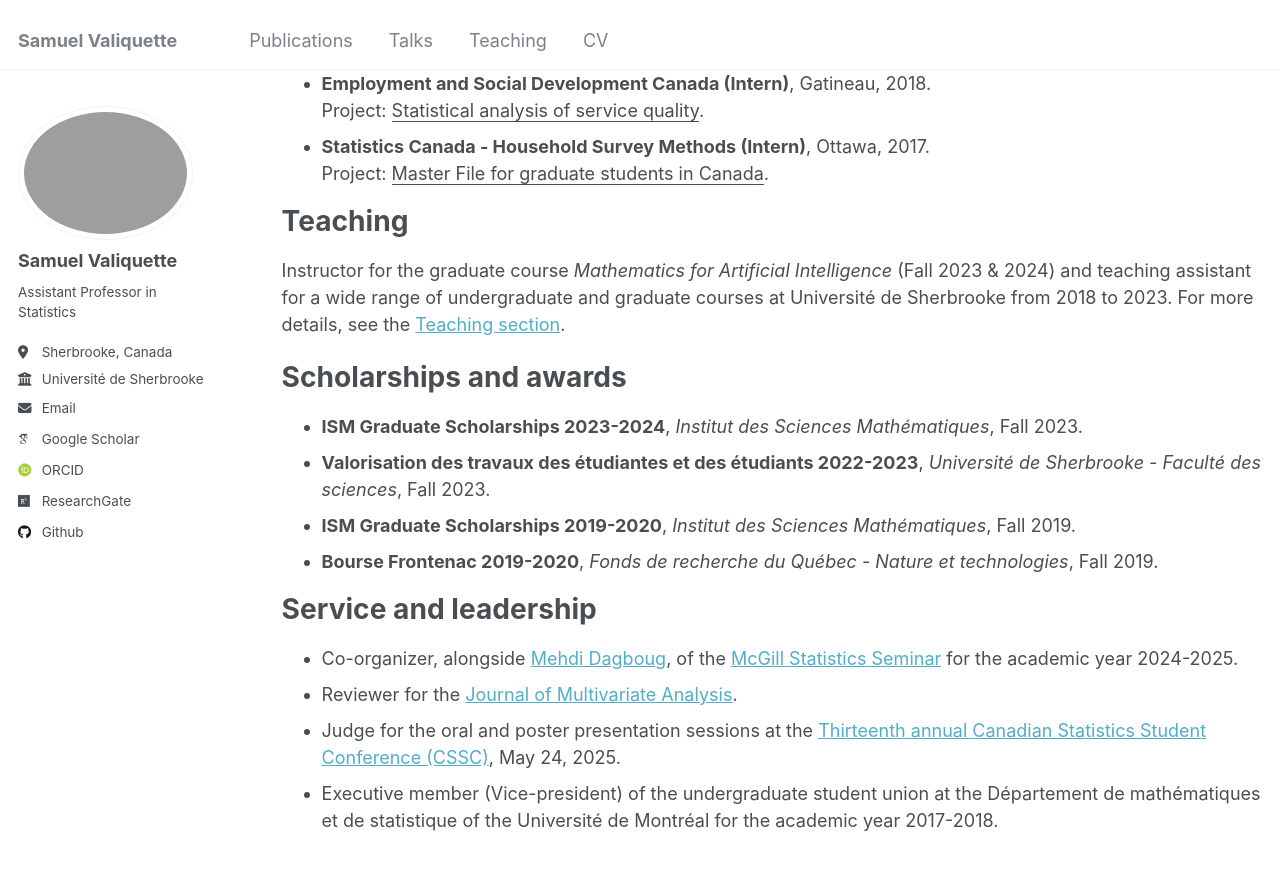
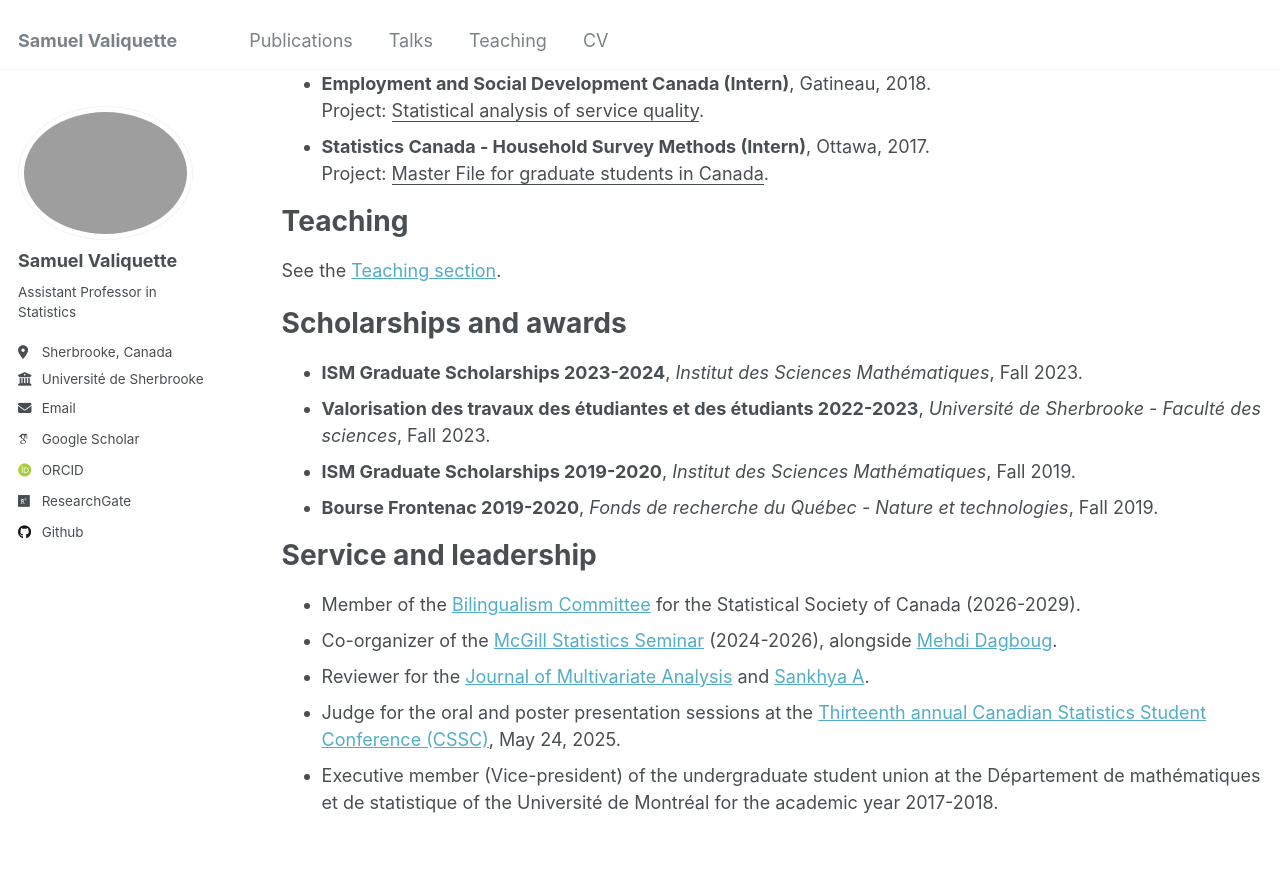
Before and after one commit to s-valiquette/s-valiquette.github.io, a Jekyll site: the page built from _pages/cv.md, in a window 1280 px wide and 900 px high, scrolled down 470 px. Shown: the top 870 px of the window. Built offline with Jekyll 4.4.1, drawn with Linux system fonts in a browser that asks for light colours; some web fonts are replaced.

Commit message:
Update cv.md

```diff
--- a/_pages/cv.md
+++ b/_pages/cv.md
@@ -31,7 +31,7 @@ Project: <ins>Master File for graduate students in Canada</ins>.
 
 Teaching
 ======
-Instructor for the graduate course <em>Mathematics for Artificial Intelligence</em> (Fall 2023 & 2024) and teaching assistant for a wide range of undergraduate and graduate courses at Université de Sherbrooke from 2018 to 2023. For more details, see the [Teaching section](https://s-valiquette.github.io//teaching/).
+See the [Teaching section](https://s-valiquette.github.io//teaching/).
 
 Scholarships and awards
 ======
@@ -43,7 +43,8 @@ Scholarships and awards
 
 Service and leadership
 ======
-* Co-organizer, alongside [Mehdi Dagboug](https://mehdidagdoug.github.io/), of the [McGill Statistics Seminar](https://mcgillstat.github.io/) for the academic year 2024-2025.
-* Reviewer for the [Journal of Multivariate Analysis](https://www.sciencedirect.com/journal/journal-of-multivariate-analysis).
+* Member of the [Bilingualism Committee](https://ssc.ca/en/committees/bilingualism-committee) for the Statistical Society of Canada (2026-2029).
+* Co-organizer of the [McGill Statistics Seminar](https://mcgillstat.github.io/) (2024-2026), alongside [Mehdi Dagboug](https://mehdidagdoug.github.io/).
+* Reviewer for the [Journal of Multivariate Analysis](https://www.sciencedirect.com/journal/journal-of-multivariate-analysis) and [Sankhya A](https://link.springer.com/journal/13171).
 * Judge for the oral and poster presentation sessions at the [Thirteenth annual Canadian Statistics Student Conference (CSSC)](https://ssc.ca/en/meetings/thirteenth-annual-canadian-statistics-student-conference), May 24, 2025.
 * Executive member (Vice-president) of the undergraduate student union at the Département de mathématiques et de statistique of the Université de Montréal for the academic year 2017-2018.
```
